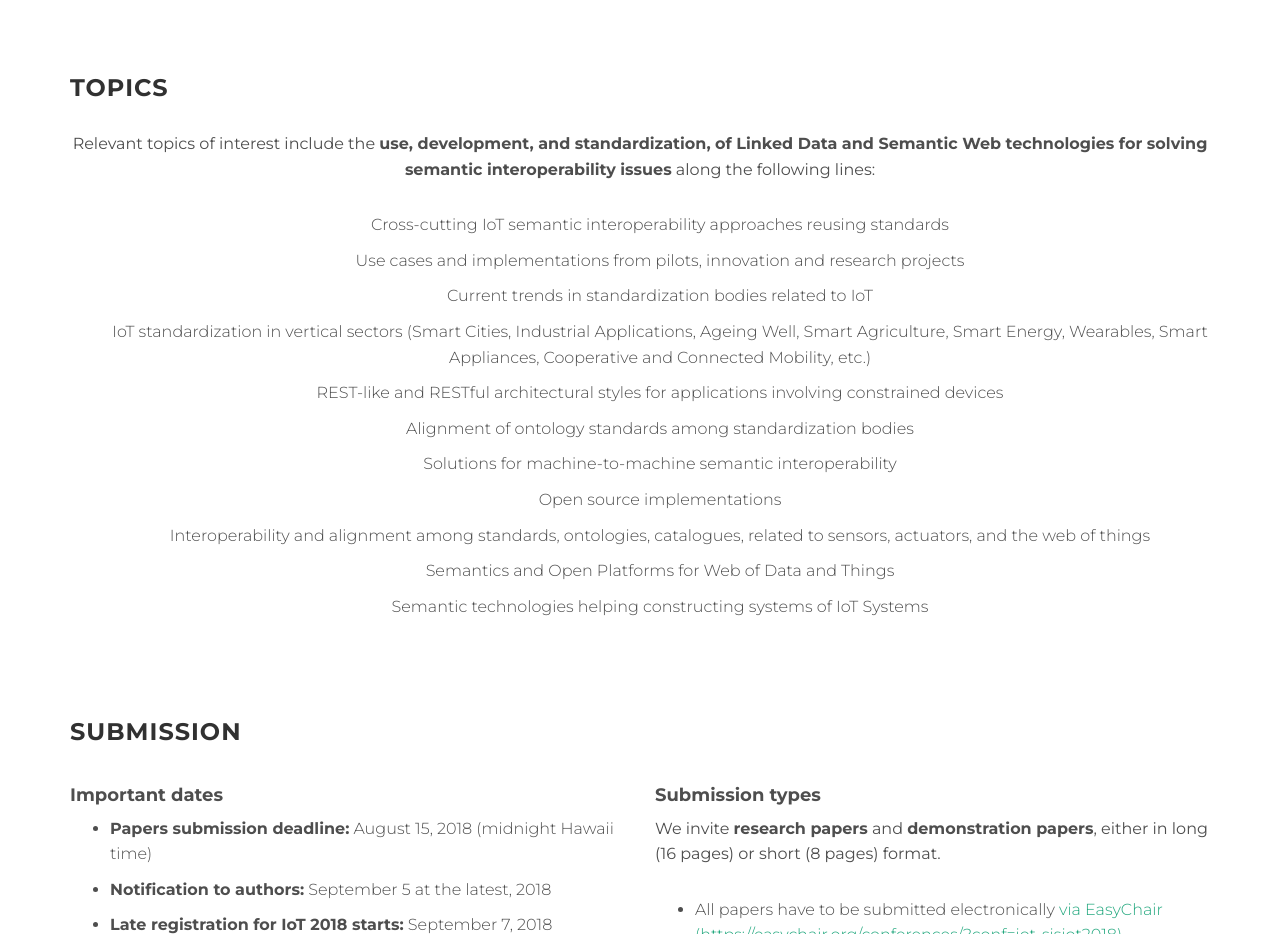
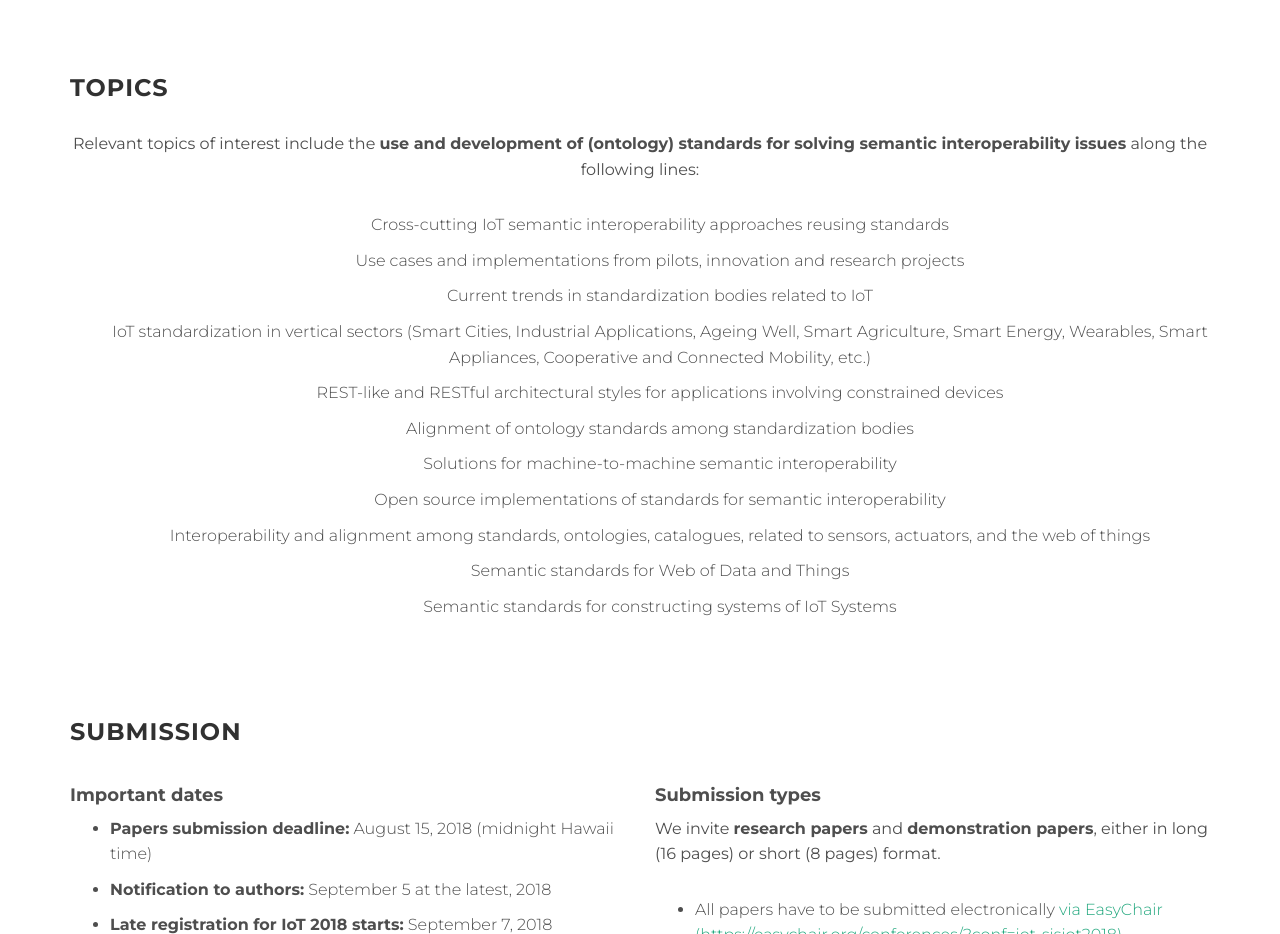
Before and after one commit to iot2018wt/sis-iot, a plain HTML site: page index.html in a window 1280 px wide. Shown: the part 1820-2754 px from the top of the page. Drawn offline with Linux system fonts and the light colour scheme.

Commit message:
updated topics

```diff
--- a/index.html
+++ b/index.html
@@ -102,7 +102,7 @@
                 <div class="col-sm-12">
 
                     <h3 class="section-title">Topics</h3>
-                    <p>Relevant topics of interest include the <strong>use, development, and standardization, of Linked Data and Semantic Web technologies for solving semantic interoperability issues</strong> along the following lines:</p>
+                    <p>Relevant topics of interest include the <strong>use and development of (ontology) standards for solving semantic interoperability issues</strong> along the following lines:</p>
 
                     <ul style="list-style-type:none">
                         <li>Cross-cutting IoT semantic interoperability approaches reusing standards</li>
@@ -112,10 +112,10 @@
                         <li>REST-like and RESTful architectural styles for applications involving constrained devices</li>
                         <li>Alignment of ontology standards among standardization bodies</li>
                         <li>Solutions for machine-to-machine semantic interoperability</li>
-                        <li>Open source implementations</li>
+                        <li>Open source implementations of standards for semantic interoperability</li>
                         <li>Interoperability and alignment among standards, ontologies, catalogues, related to sensors, actuators, and the web of things</li>
-                        <li>Semantics and Open Platforms for Web of Data and Things</li>
-                        <li>Semantic technologies helping constructing systems of IoT Systems</li>
+                        <li>Semantic standards for Web of Data and Things</li>
+                        <li>Semantic standards for constructing systems of IoT Systems</li>
                     </ul>
 
                 </div>
```
Also changed, not shown: 1 other file.
